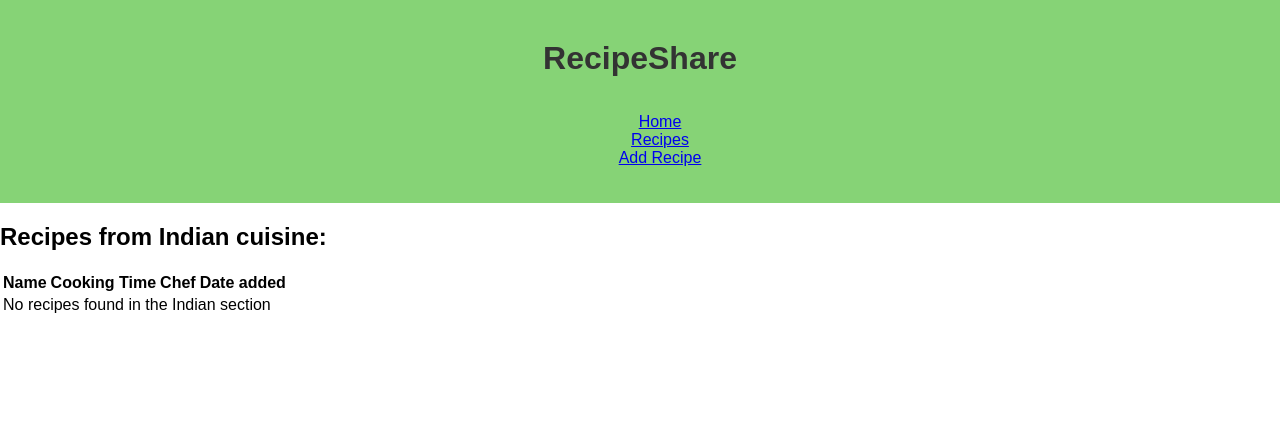
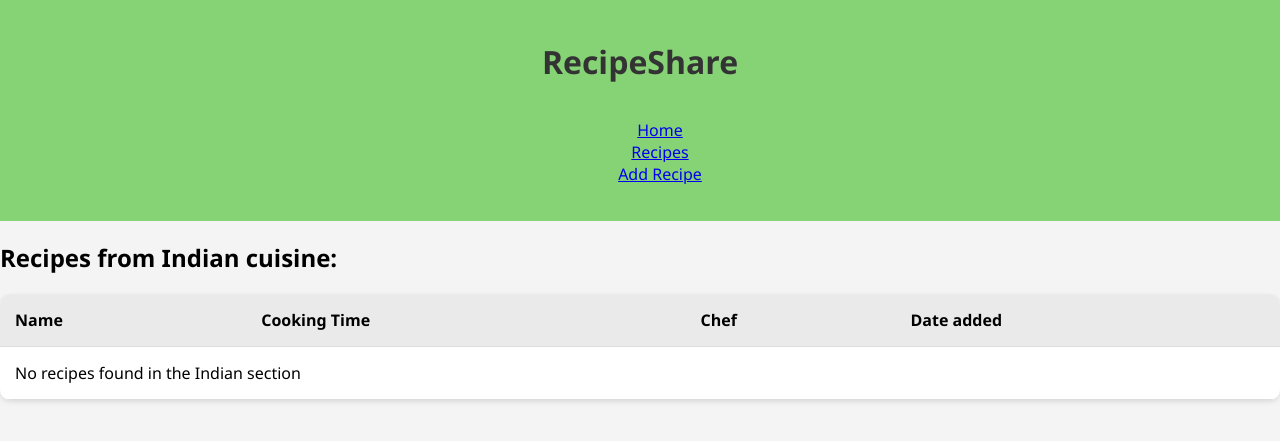
Before and after one commit to ashcarroll/recipe-share, a Flask app: page /cuisine/2 in a window 1280 px wide. Shown: the top 441 px of the page. Run offline with Flask 3, Linux system fonts and the light colour scheme; data comes from the database, SQL or seed files in the repository.

Commit message:
Added some styling

```diff
--- a/static/style.css
+++ b/static/style.css
@@ -1,9 +1,15 @@
 /* Global Styling */
 
+* {
+    box-sizing: border-box;
+}
+
 body {
-    font-family: Arial, sans-serif;
-    margin: 0;
+    /* font-family: Arial, sans-serif; */
     padding: 0;
+    font-family: 'Segoe UI', Tahoma, Geneva, Verdana, sans-serif;
+    background-color: #f4f4f4;
+    margin: 0px;
 }
 
 h1 {
@@ -31,3 +37,56 @@ nav {
 .navigation ul {
     list-style: none;
 }
+
+
+/* Card List Styles */
+ul.card-list {
+    list-style-type: none;
+    display: flex;
+    flex-wrap: wrap;
+    margin: 10px;
+}
+
+ul.card-list li {
+    background-color: #fff;
+    border-radius: 10px;
+    box-shadow: 0 2px 5px rgba(0,0,0,0.1);
+    margin: 10px;
+    padding: 20px;
+    flex: 1 1 calc(25% - 20px); /* Adjust the percentage to control the number of cards per row */
+    transition: transform 0.2s, box-shadow 0.2s;
+}
+
+ul.card-list li:hover {
+    transform: translateY(-5px);
+    box-shadow: 0 5px 15px rgba(0,0,0,0.2);
+}
+
+/* Table Styles */
+table {
+    width: 100%;
+    border-collapse: collapse;
+    margin-top: 20px;
+    background-color: #fff;
+    border-radius: 10px;
+    overflow: hidden;
+    box-shadow: 0 2px 5px rgba(0,0,0,0.1);
+}
+
+table th, table td {
+    padding: 15px;
+    text-align: left;
+}
+
+table thead {
+    background-color: #eaeaea;
+}
+
+table tr {
+    border-bottom: 1px solid #ddd;
+    transition: background-color 0.2s;
+}
+
+table tr:hover {
+    background-color: #f1f1f1;
+}
--- a/templates/index.html
+++ b/templates/index.html
@@ -1,7 +1,7 @@
 {% extends 'base.html' %}
 {% block content %}
     <h2>Welcome to RecipeShare. Browse through our cuisines to find some recipes you like!</h2>
-    <ul>
+    <ul class="card-list">
         {% for cuisine in cuisines %}
         <li><a href="{{ url_for('cuisine_category', cuisine_id=cuisine.cuisine_id)}}">{{ cuisine.cuisine_name }}</a></li>
         {% endfor %}
--- a/templates/recipe_list.html
+++ b/templates/recipe_list.html
@@ -1,7 +1,7 @@
 {% extends 'base.html' %}
 {% block content %}
     <h2>All recipes</h2>
-    <ul>
+    <ul class="card-list">
         {% for recipe in recipes %}
         <li>
             {{recipe.recipe_name}}
```
